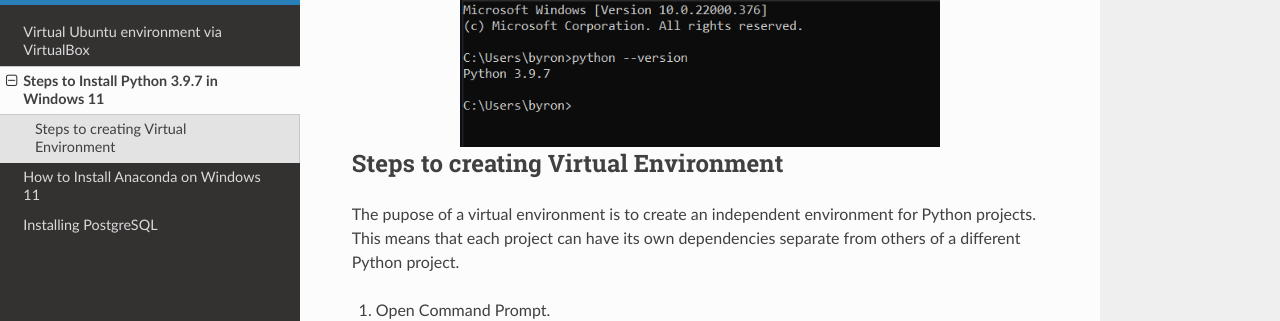
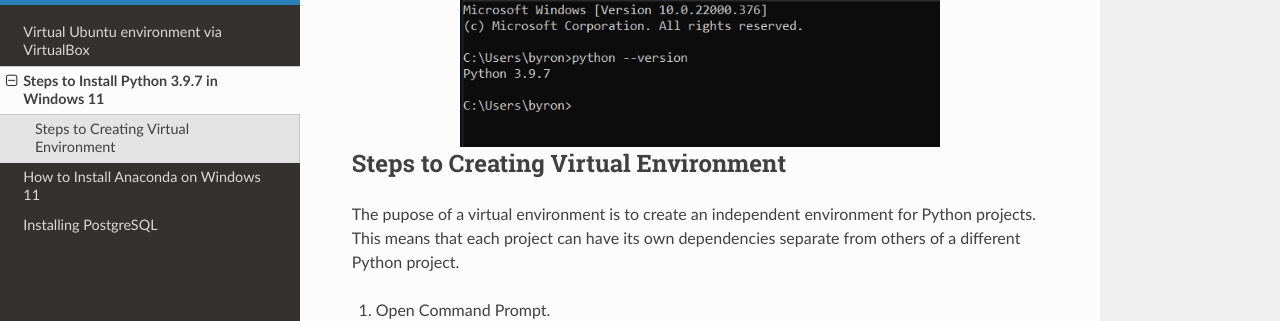
Before and after one commit to stccenter/STCenterDocs, a Sphinx documentation site: the page built from docs/source/python3.8-install.rst, in a window 1280 px wide and 900 px high, scrolled down 435 px. Shown: the part 113-434 px from the top of the window. Built offline with Sphinx 7.4.7 and the Read the Docs theme 2.0.0, drawn with Linux system fonts in a browser that asks for light colours.

```diff
--- a/docs/source/python3.8-install.rst
+++ b/docs/source/python3.8-install.rst
@@ -16,7 +16,7 @@ Steps to Install Python 3.9.7 in Windows 11
     :height: 175px
     :alt: Verify python installation
 
-Steps to creating Virtual Environment
+Steps to Creating Virtual Environment
 ----------------------------------
 
 The pupose of a virtual environment is to create an independent environment for Python projects. This means that each project can have its own dependencies separate from others of a different Python project.
@@ -33,6 +33,7 @@ The pupose of a virtual environment is to create an independent environment for
     :height: 200px
     :alt: Placing virtual environment inside a folder
 
+
 4. To create your environment, type "python -m venv demo-env". As a note, "demo-env" is an example name for the environment. You have the option to name it anything.
 
 5. To activate the environment, type "demo-env\\Scripts\\activate.bat".
@@ -43,6 +44,7 @@ The pupose of a virtual environment is to create an independent environment for
     :height: 75px
     :alt: Activating virtual environment
 
+
 6. To install packages using pip, type: "pip install package-name". In the image below, the package name is "numpy".
 
 .. image:: ../images/v-env.step6.png
```
